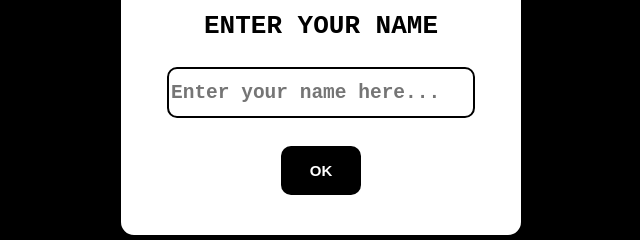
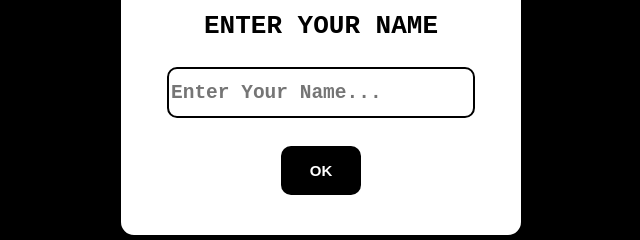
Before and after one commit to dimpal001/rps, a plain HTML site: page index.html in a window 1280 px wide. Both pictures are taken after a click on the button "OK". Shown: the part 290-530 px from the top of the page, 319-959 px from the left. Drawn offline with Linux system fonts and the light colour scheme.

Commit message:
first commit

```diff
--- a/index.html
+++ b/index.html
@@ -70,7 +70,7 @@
 			if(name === ""){
 				document.getElementById("enter").style.fontSize = '150%';
 				document.getElementById("enter").style.textTransform = 'none';
-				document.getElementById("enter").placeholder = "Enter your name here...";
+				document.getElementById("enter").placeholder = "Enter Your Name...";
 				enterName();
 			}
 
```
